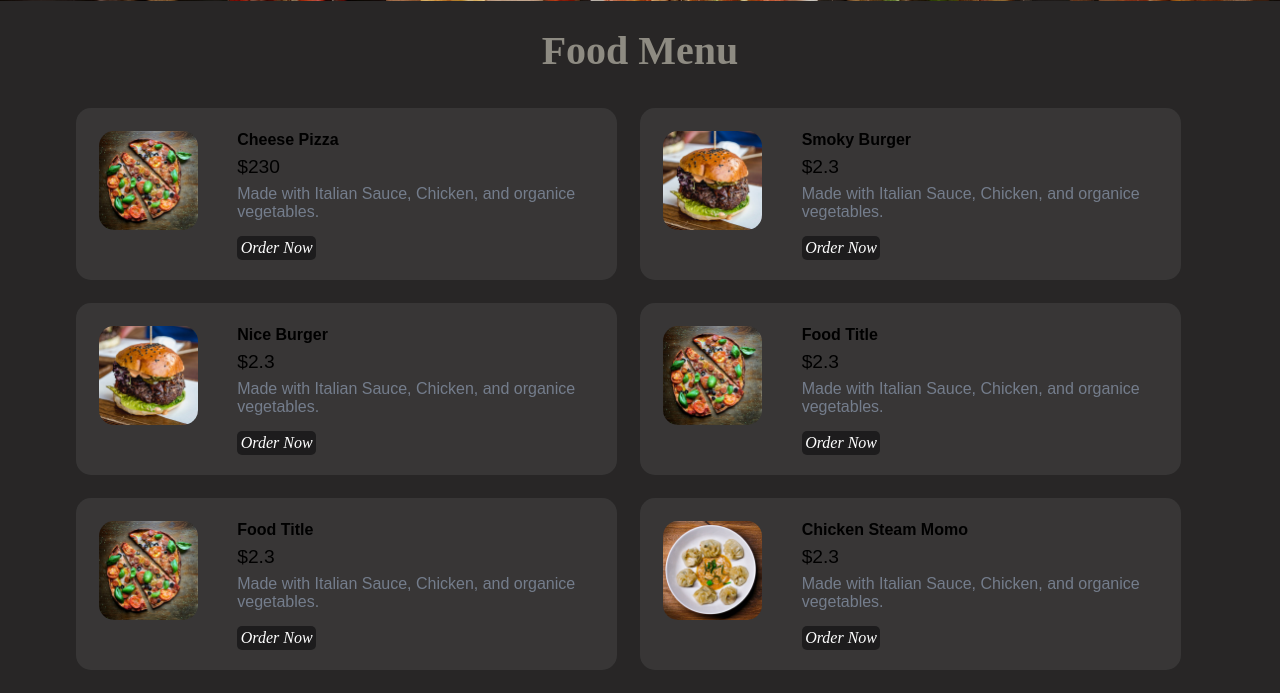
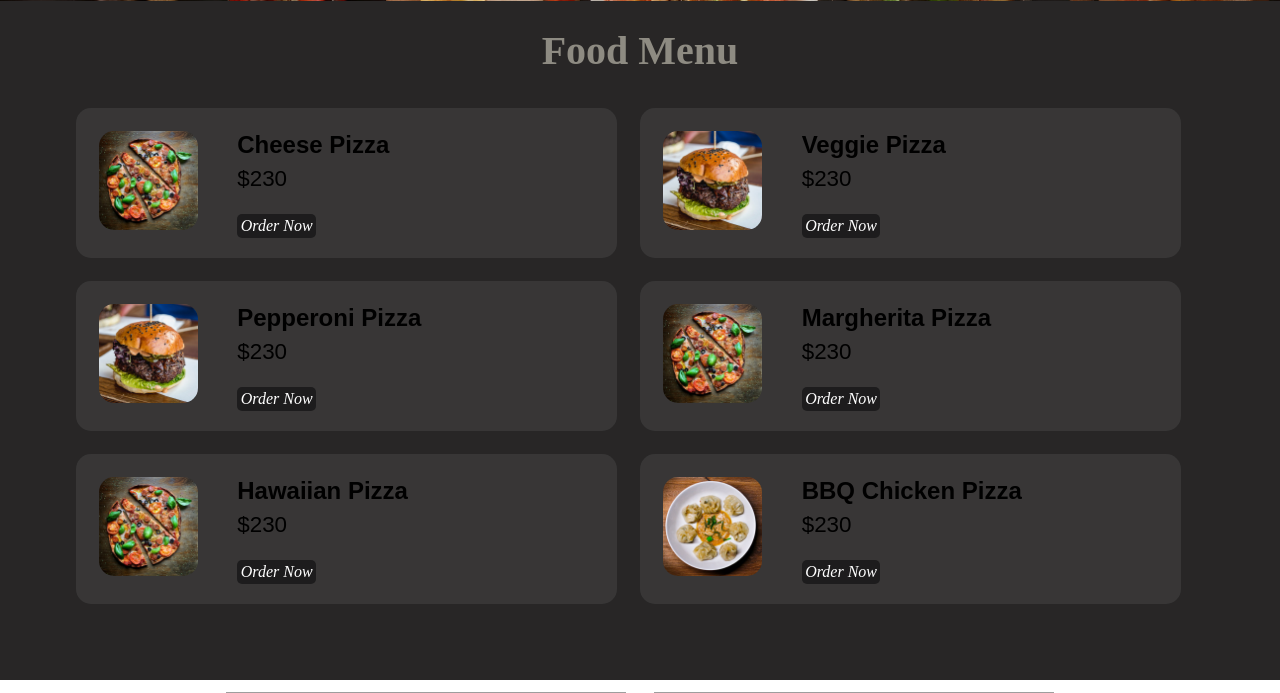
Before and after one commit to jananyi/FoodOrderingWebsite, a PHP site: page /category-pizza.html in a window 1280 px wide. Shown: the part 601-1294 px from the top of the page. Run offline with PHP 8.4, Linux system fonts and the light colour scheme; grey boxes are pictures that could not be loaded.

Commit message:
category

```diff
--- a/category-pizza.html
+++ b/category-pizza.html
@@ -65,11 +65,8 @@
                 </div>
 
                 <div class="food-menu-desc">
-                    <h4>Cheese Pizza</h4>
+                    <h3>Cheese Pizza</h3>
                     <p class="food-price">$230</p>
-                    <p class="food-detail">
-                        Made with Italian Sauce, Chicken, and organice vegetables.
-                    </p>
                     <br>
 
                     <a href="#" class="btn btn-primary">Order Now</a>
@@ -82,11 +79,8 @@
                 </div>
 
                 <div class="food-menu-desc">
-                    <h4>Smoky Burger</h4>
-                    <p class="food-price">$2.3</p>
-                    <p class="food-detail">
-                        Made with Italian Sauce, Chicken, and organice vegetables.
-                    </p>
+                    <h3>Veggie Pizza</h3>
+                    <p class="food-price">$230</p>
                     <br>
 
                     <a href="#" class="btn btn-primary">Order Now</a>
@@ -99,11 +93,8 @@
                 </div>
 
                 <div class="food-menu-desc">
-                    <h4>Nice Burger</h4>
-                    <p class="food-price">$2.3</p>
-                    <p class="food-detail">
-                        Made with Italian Sauce, Chicken, and organice vegetables.
-                    </p>
+                    <h3>Pepperoni Pizza</h3>
+                    <p class="food-price">$230</p>
                     <br>
 
                     <a href="#" class="btn btn-primary">Order Now</a>
@@ -116,11 +107,8 @@
                 </div>
 
                 <div class="food-menu-desc">
-                    <h4>Food Title</h4>
-                    <p class="food-price">$2.3</p>
-                    <p class="food-detail">
-                        Made with Italian Sauce, Chicken, and organice vegetables.
-                    </p>
+                    <h3>Margherita Pizza</h3>
+                    <p class="food-price">$230</p>
                     <br>
 
                     <a href="#" class="btn btn-primary">Order Now</a>
@@ -133,11 +121,8 @@
                 </div>
 
                 <div class="food-menu-desc">
-                    <h4>Food Title</h4>
-                    <p class="food-price">$2.3</p>
-                    <p class="food-detail">
-                        Made with Italian Sauce, Chicken, and organice vegetables.
-                    </p>
+                    <h3>Hawaiian Pizza</h3>
+                    <p class="food-price">$230</p>
                     <br>
 
                     <a href="#" class="btn btn-primary">Order Now</a>
@@ -150,11 +135,8 @@
                 </div>
 
                 <div class="food-menu-desc">
-                    <h4>Chicken Steam Momo</h4>
-                    <p class="food-price">$2.3</p>
-                    <p class="food-detail">
-                        Made with Italian Sauce, Chicken, and organice vegetables.
-                    </p>
+                    <h3>BBQ Chicken Pizza</h3>
+                    <p class="food-price">$230</p>
                     <br>
 
                     <a href="#" class="btn btn-primary">Order Now</a>
--- a/css/style.css
+++ b/css/style.css
@@ -175,7 +175,7 @@ fieldset{
 }
 
 .food-price{
-    font-size: 1.2rem;
+    font-size: 1.4rem;
     margin: 2% 0;
 }
 .food-detail{
```
Also changed, not shown: index.html (+6 -6 lines).
